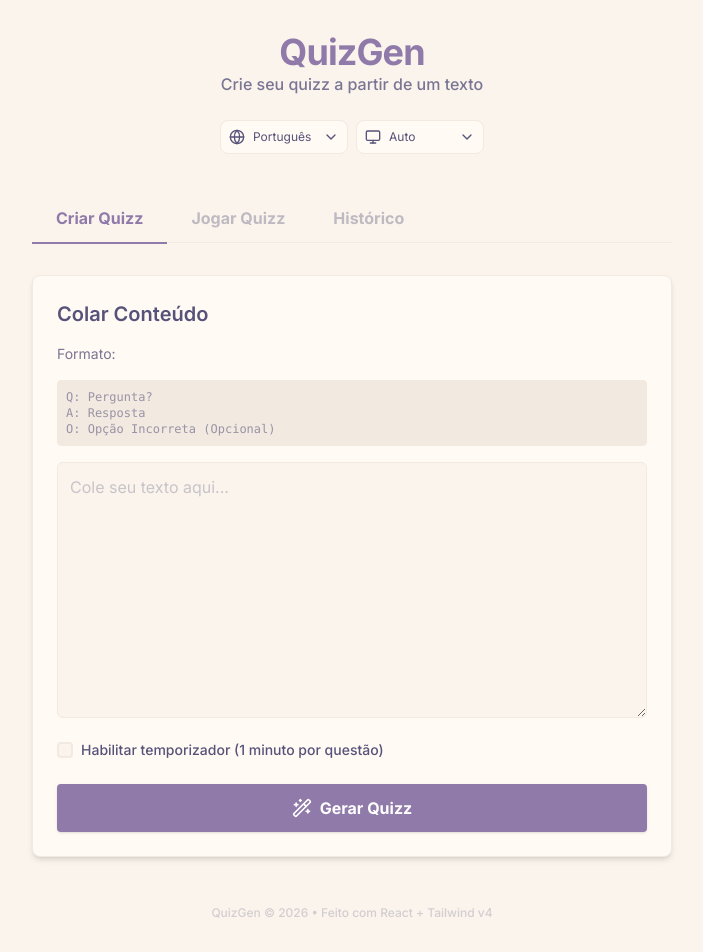
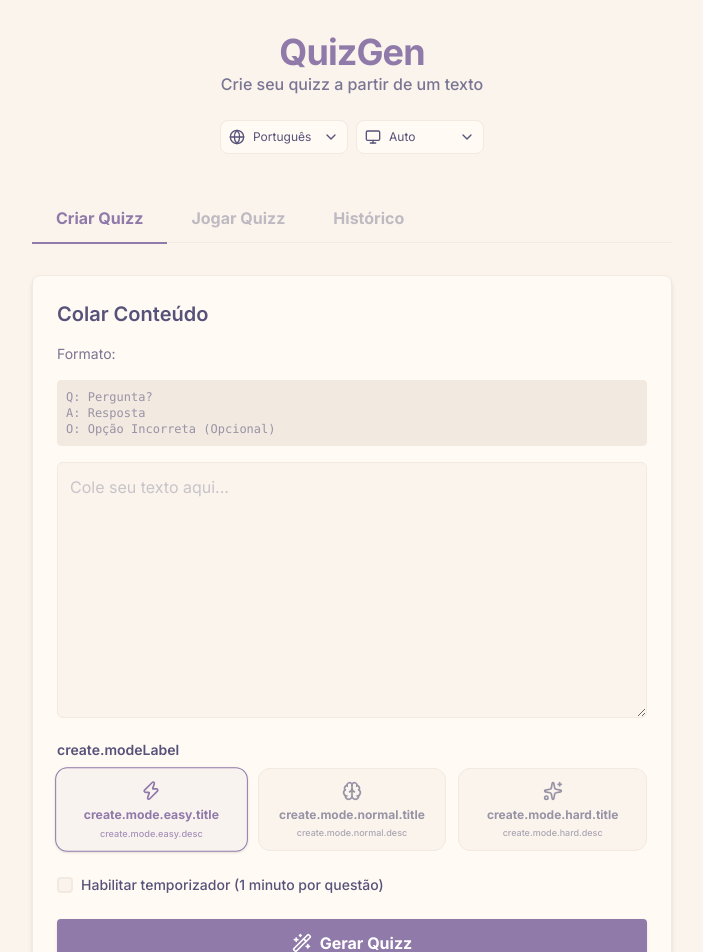
Before and after one commit to ikidoncc/quizgen, a React (Vite) app: page / in a window 1280 px wide. Shown: the top 952 px of the page, without its empty margins (288-991 px from the left). Built offline with nearby package versions, Linux system fonts and the light colour scheme.

Commit message:
feat: implement difficulty modes and api key input in CreateTab

```diff
--- a/src/components/CreateTab.tsx
+++ b/src/components/CreateTab.tsx
@@ -1,14 +1,15 @@
-import { Wand2 } from "lucide-react";
+import { Wand2, Zap, Brain, Sparkles, Key, Eye, EyeOff } from "lucide-react";
 import type React from "react";
 import { useState } from "react";
 import { useTranslation } from "../i18n/I18nProvider";
-import type { Question } from "../types";
+import type { Question, DifficultyMode } from "../types";
 import {
 	parseQuizText,
-	prepareQuizOptions,
+	prepareQuizOptionsWithAI,
 	TIMER_DURATION,
 } from "../utils/quiz";
 import { Checkbox } from "./Checkbox";
+import { cn } from "../utils/cn";
 
 interface CreateTabProps {
 	onGenerate: (data: Question[], timerEnabled: boolean) => void;
@@ -25,8 +26,16 @@
 	const [input, setInput] = useState("");
 	const [timerEnabled, setTimerEnabled] = useState(initialTimerEnabled);
 	const [isGenerating, setIsGenerating] = useState(false);
+	const [difficultyMode, setDifficultyMode] = useState<DifficultyMode>("easy");
+	const [apiKey, setApiKey] = useState(() => localStorage.getItem("gemini_api_key") || "");
+	const [showApiKey, setShowApiKey] = useState(false);
 
-	const handleGenerate = (e: React.FormEvent) => {
+	const handleApiKeyChange = (val: string) => {
+		setApiKey(val);
+		localStorage.setItem("gemini_api_key", val);
+	};
+
+	const handleGenerate = async (e: React.FormEvent) => {
 		e.preventDefault();
 		if (isGenerating) return;
 
@@ -36,9 +45,43 @@
 			return;
 		}
 
+		if (difficultyMode !== "easy" && !apiKey.trim()) {
+			onError(t("create.apiKeyWarning"));
+			return;
+		}
+
 		setIsGenerating(true);
-		onGenerate(prepareQuizOptions(parsed), timerEnabled);
+		try {
+			const questions = await prepareQuizOptionsWithAI(parsed, difficultyMode, apiKey);
+			onGenerate(questions, timerEnabled);
+		} catch (err) {
+			console.error(err);
+			onError(t("create.error"));
+		} finally {
+			setIsGenerating(false);
+		}
 	};
+
+	const modes = [
+		{
+			id: "easy" as const,
+			icon: Zap,
+			title: t("create.mode.easy.title"),
+			desc: t("create.mode.easy.desc"),
+		},
+		{
+			id: "normal" as const,
+			icon: Brain,
+			title: t("create.mode.normal.title"),
+			desc: t("create.mode.normal.desc"),
+		},
+		{
+			id: "hard" as const,
+			icon: Sparkles,
+			title: t("create.mode.hard.title"),
+			desc: t("create.mode.hard.desc"),
+		},
+	];
 
 	return (
 		<div className="fade-in slide-in-from-bottom-2 animate-in rounded-lg border border-overlay bg-surface p-6 shadow-md transition-all duration-300">
@@ -57,6 +100,74 @@
 					className="mb-4 h-64 w-full rounded-md border border-overlay bg-base p-3 text-main transition-all placeholder:text-muted/50 focus:outline-none focus:ring-2 focus:ring-primary"
 					placeholder={t("create.placeholder")}
 				/>
+
+				{/* Selection mode cards */}
+				<div className="mb-6">
+					<label className="mb-2 block font-semibold text-main text-sm">
+						{t("create.modeLabel")}
+					</label>
+					<div className="grid grid-cols-3 gap-3">
+						{modes.map(({ id, icon: Icon, title, desc }) => (
+							<button
+								key={id}
+								type="button"
+								onClick={() => setDifficultyMode(id)}
+								className={cn(
+									"flex flex-col items-center rounded-xl border p-3 text-center transition-all duration-200 cursor-pointer",
+									difficultyMode === id
+										? "border-primary bg-primary/5 text-primary scale-[1.02] shadow-sm"
+										: "border-overlay bg-base text-muted hover:border-primary/50 hover:text-main"
+								)}
+							>
+								<Icon className="mb-1.5 h-5 w-5" />
+								<span className="font-bold text-xs">{title}</span>
+								<span className="mt-1 font-medium text-[9px] opacity-80 leading-tight">{desc}</span>
+							</button>
+						))}
+					</div>
+				</div>
+
+				{/* API Key Input */}
+				{difficultyMode !== "easy" && (
+					<div className="fade-in animate-in slide-in-from-top-1 mb-6 duration-200">
+						<div className="mb-2 flex items-center justify-between">
+							<label htmlFor="api-key" className="font-semibold text-main text-sm">
+								{t("create.apiKeyLabel")}
+							</label>
+							<a
+								href="https://aistudio.google.com/"
+								target="_blank"
+								rel="noreferrer"
+								className="text-primary text-xs hover:underline"
+							>
+								{t("create.getApiKey")}
+							</a>
+						</div>
+						<div className="relative flex items-center">
+							<Key className="absolute left-3 h-4 w-4 text-muted/65" />
+							<input
+								id="api-key"
+								type={showApiKey ? "text" : "password"}
+								value={apiKey}
+								onChange={(e) => handleApiKeyChange(e.target.value)}
+								className="w-full rounded-md border border-overlay bg-base py-2 pl-9 pr-10 text-main transition-all placeholder:text-muted/40 focus:outline-none focus:ring-2 focus:ring-primary text-sm"
+								placeholder={t("create.apiKeyPlaceholder")}
+							/>
+							<button
+								type="button"
+								onClick={() => setShowApiKey(!showApiKey)}
+								className="absolute right-3 text-muted hover:text-main cursor-pointer"
+							>
+								{showApiKey ? <EyeOff className="h-4 w-4" /> : <Eye className="h-4 w-4" />}
+							</button>
+						</div>
+						{apiKey.trim() === "" && (
+							<p className="mt-1.5 text-danger text-[11px] font-medium leading-tight">
+								{t("create.apiKeyWarning")}
+							</p>
+						)}
+					</div>
+				)}
 
 				<div className="mb-6 flex items-center">
 					<Checkbox
@@ -77,8 +188,10 @@
 					className="flex w-full items-center justify-center rounded bg-primary px-4 py-3 font-bold text-white shadow-sm transition-all hover:opacity-90 active:scale-[0.98] disabled:cursor-not-allowed disabled:opacity-50"
 					type="submit"
 				>
-					<Wand2 className="mr-2 h-5 w-5" />
-					{t("create.submit")}
+					<Wand2 className={cn("mr-2 h-5 w-5", isGenerating && "animate-spin")} />
+					{isGenerating
+						? t("create.generatingWithAI")
+						: t("create.submit")}
 				</button>
 			</form>
 		</div>
```
